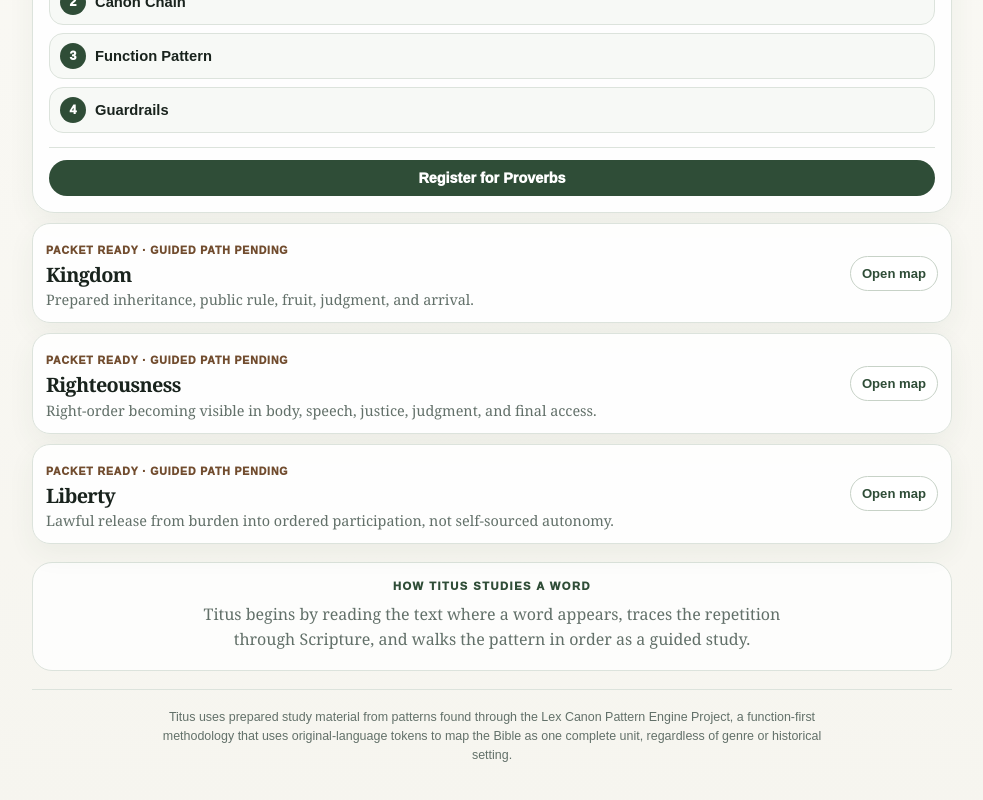
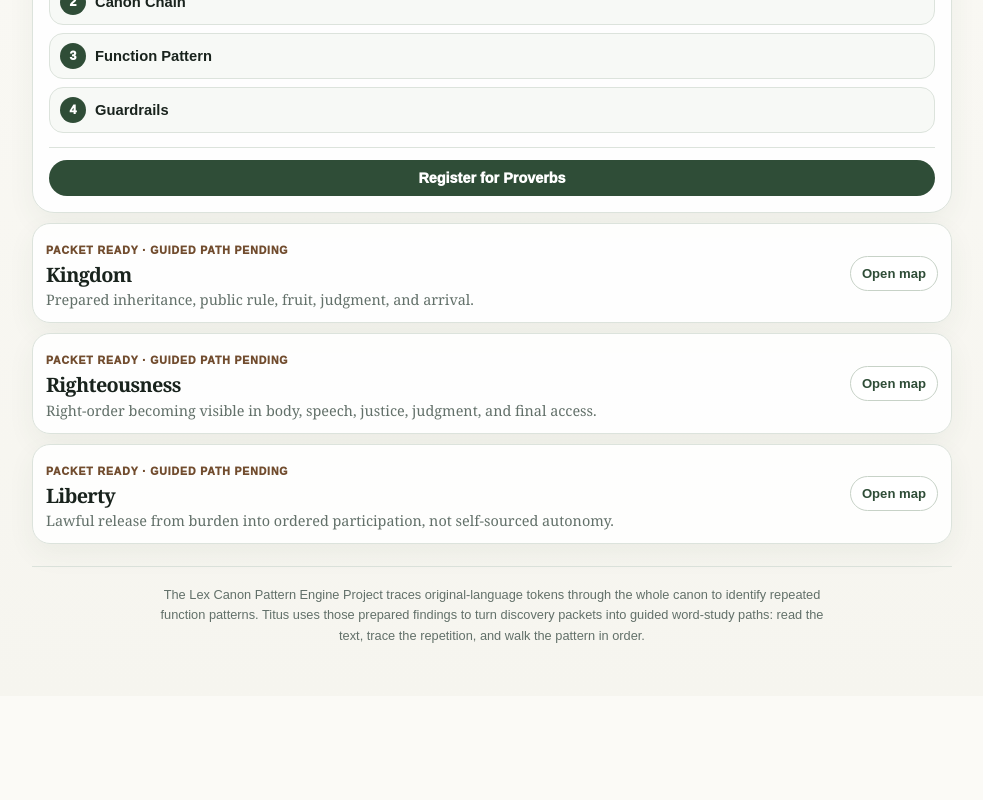
Before and after one commit to optical-lift/titus, a Next.js app: page / in a window 1280 px wide. Shown: the part 515-1315 px from the top of the page, without its empty margins (148-1131 px from the left). After the commit the page ends 1211 px from the top, so only its background shows below. Built offline with nearby package versions, Linux system fonts and the light colour scheme.

Commit message:
Unify Lex and Titus homepage footer explanation

```diff
--- a/app/globals.css
+++ b/app/globals.css
@@ -1439,3 +1439,33 @@ ol {
     padding-top: 16px;
   }
 }
+
+
+/* Homepage unified Lex/Titus footer */
+
+.compact-footer--lex {
+  margin: 22px auto 0;
+  border-top: 1px solid var(--line);
+  padding: 18px 8px 6px;
+  text-align: center;
+}
+
+.compact-footer--lex p {
+  max-width: 680px;
+  margin: 0 auto;
+  color: var(--muted);
+  font-family: var(--ui-font);
+  font-size: 0.8rem;
+  line-height: 1.6;
+}
+
+@media (max-width: 720px) {
+  .compact-footer--lex {
+    margin-top: 18px;
+    padding-top: 16px;
+  }
+
+  .compact-footer--lex p {
+    font-size: 0.78rem;
+  }
+}
--- a/app/page.tsx
+++ b/app/page.tsx
@@ -106,23 +106,16 @@ export default function Home() {
             : null}
         </div>
       </section>
-      <section className="compact-method-note" aria-labelledby="method-note-title">
-        <h2 id="method-note-title">How Titus studies a word</h2>
+
+      <footer className="compact-footer compact-footer--lex">
         <p>
-          Titus begins by reading the text where a word appears, traces the
-          repetition through Scripture, and walks the pattern in order as a
-          guided study.
-        </p>
-      </section>
-
-      <footer className="compact-footer">
-        <p>
-          Titus uses prepared study material from patterns found through the Lex
-          Canon Pattern Engine Project, a function-first methodology that uses
-          original-language tokens to map the Bible as one complete unit,
-          regardless of genre or historical setting.
+          The Lex Canon Pattern Engine Project traces original-language tokens
+          through the whole canon to identify repeated function patterns. Titus
+          uses those prepared findings to turn discovery packets into guided
+          word-study paths: read the text, trace the repetition, and walk the
+          pattern in order.
         </p>
       </footer>
-    </main>
+</main>
   );
 }
```
